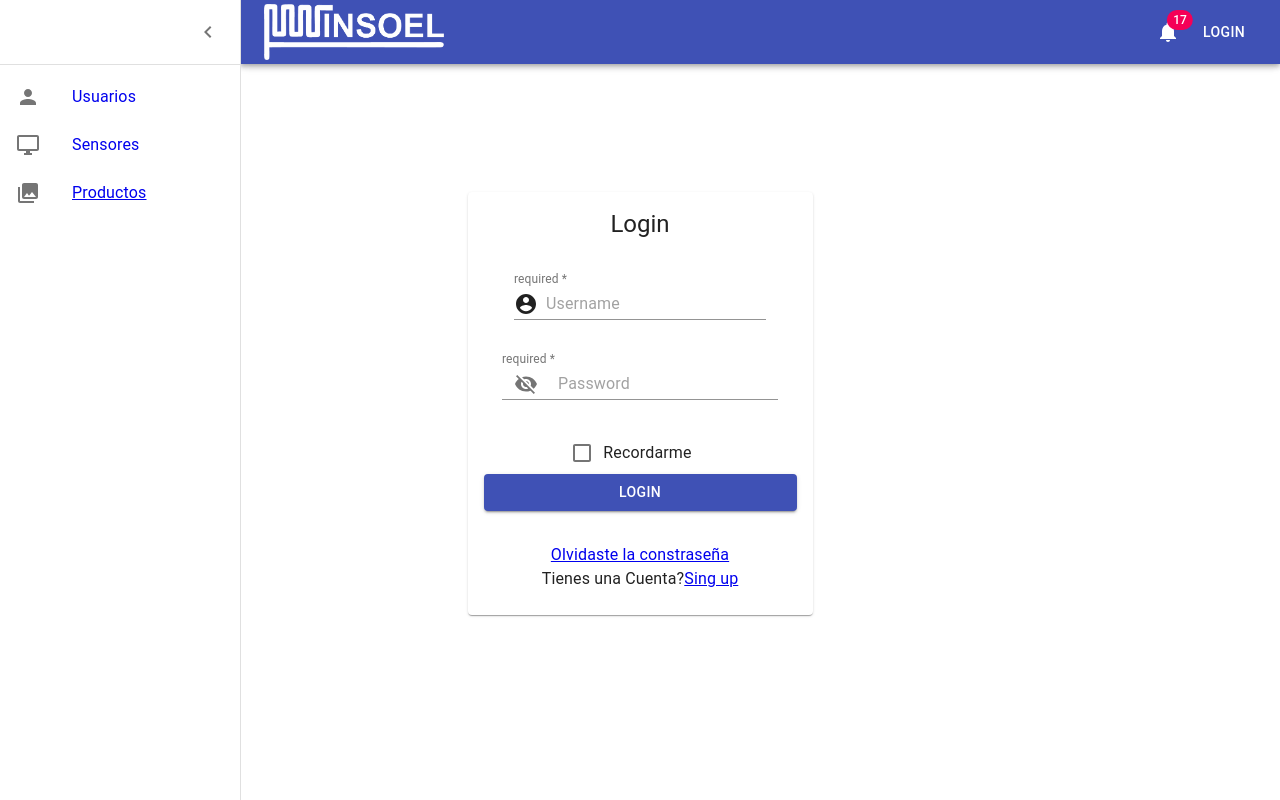
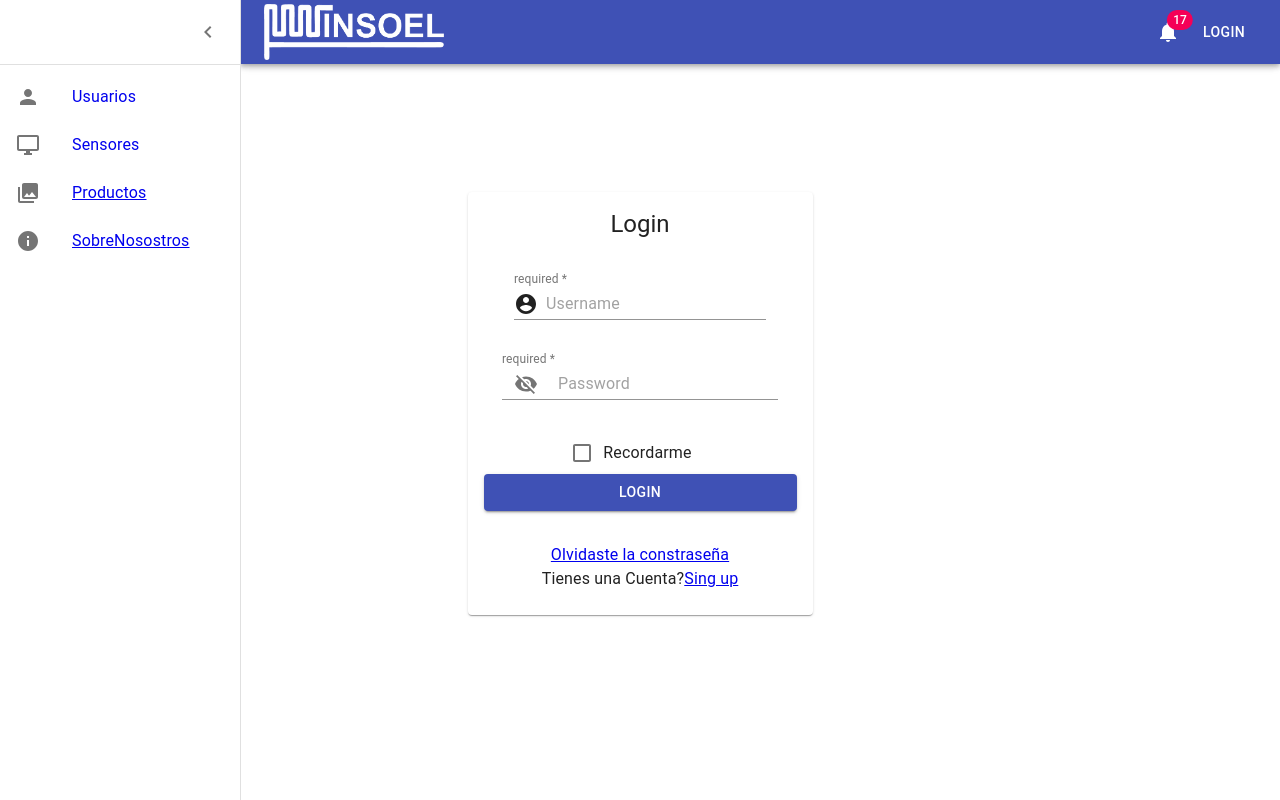
Before and after one commit to EdwinMLara/insoelReact, a React (Create React App) app: page / in a window 1280 px wide. Both pictures are taken after a click on the button 36 px from the left and 32 px from the top of the page. Built offline with nearby package versions, Linux system fonts and the light colour scheme.

Commit message:
Se agrego un valor a la pestaña

```diff
--- a/src/Components/DrawerInsoel.js
+++ b/src/Components/DrawerInsoel.js
@@ -13,6 +13,7 @@ import DesktopWindowsIcon from '@material-ui/icons/DesktopWindows';
 import ChevronLeftIcon from '@material-ui/icons/ChevronLeft';
 import ChevronRightIcon from '@material-ui/icons/ChevronRight';
 import PersonIcon from '@material-ui/icons/Person';
+import InfoIcon from '@material-ui/icons/Info';
 
 const drawerWidth = 240;
 
@@ -82,6 +83,15 @@ function DrawerInsoel(props){
                             <ListItemText primary={"Productos"}/>
                         </Link>
                     </ListItem>
+
+                    <ListItem>
+                        <ListItemIcon>
+                            <InfoIcon/>
+                        </ListItemIcon>
+                        <Link to="/SobreNosotros">
+                            <ListItemText primary={"SobreNosostros"}/>
+                        </Link>
+                    </ListItem>
                 </List>
 
             </Drawer>
```
